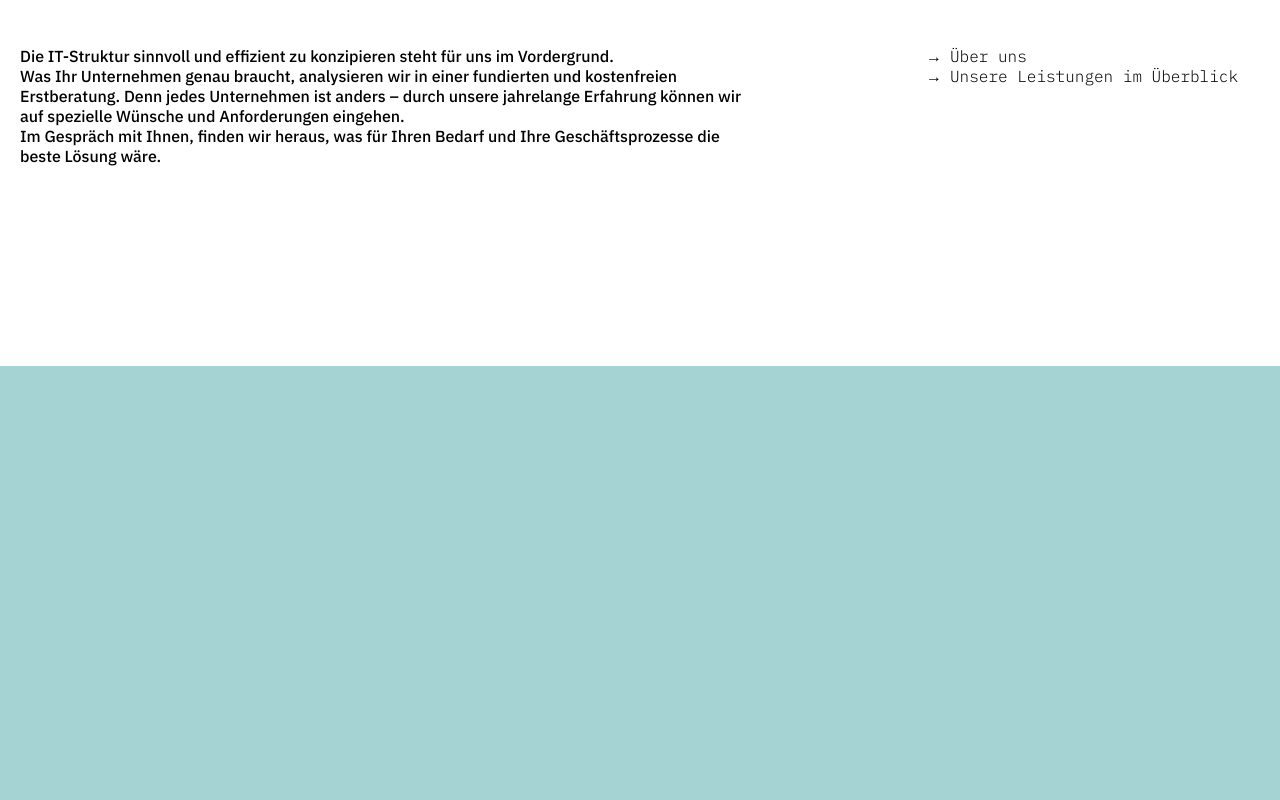
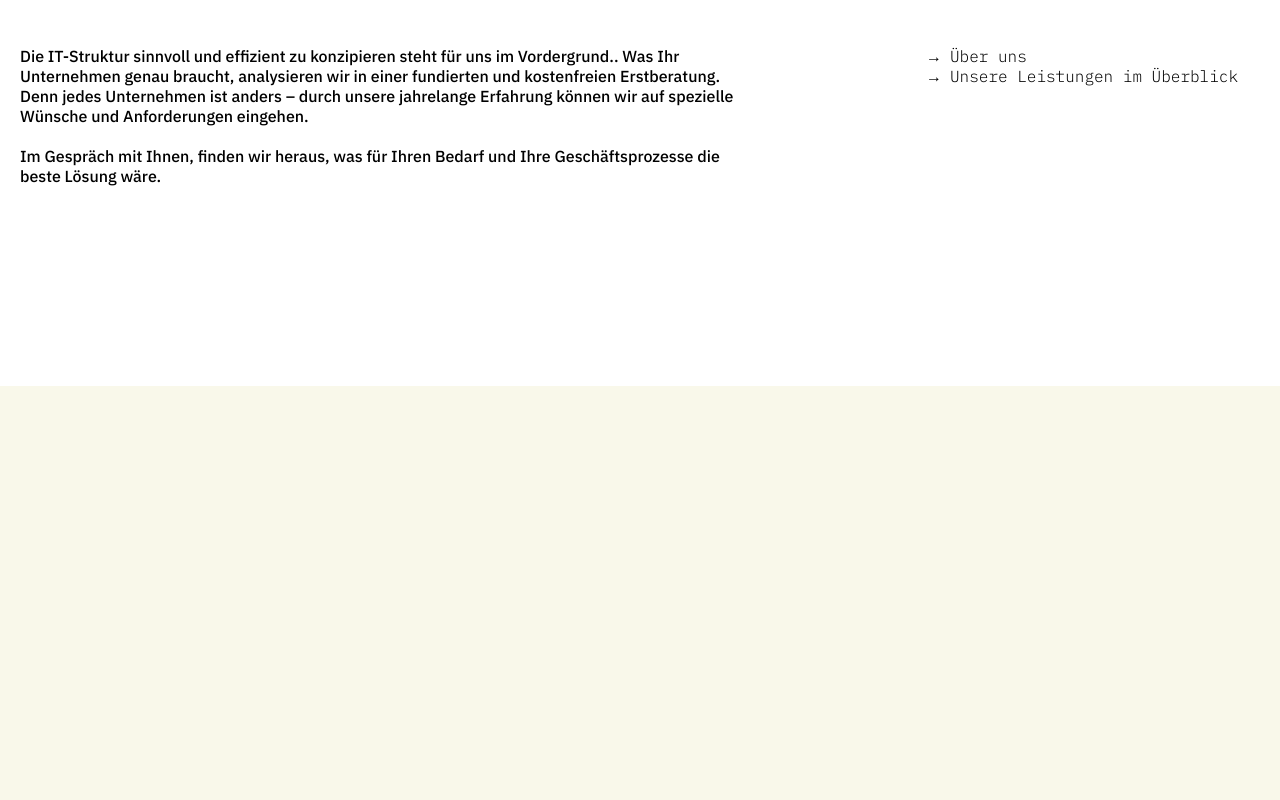
Before and after one commit to learodrigo/react-simple-website, a React (Create React App) app: page / in a window 1280 px wide. Shown: the part 1300-2100 px from the top of the page. Built offline with nearby package versions, Linux system fonts and the light colour scheme.

Commit message:
About us page plus styling

```diff
--- a/src/App.css
+++ b/src/App.css
@@ -27,8 +27,15 @@ a:hover {
     width: 1240px;
 }
 
-@media screen and (max-width: 950px) {
+@media screen and (max-width: 1239px) {
     .container {
         width: 90%;
     }
 }
+
+@media screen and (max-width: 480px) {
+    .container {
+        width: 95%;
+    }
+
+}
--- a/src/App.js
+++ b/src/App.js
@@ -1,8 +1,8 @@
 import NavBar from './components/NavBar/NavBar'
 import Home from './components/pages/Home'
+import UeberUns from './components/pages/UeberUns'
 
 import { BrowserRouter as Router, Switch, Route } from 'react-router-dom'
-import './App.css'
 
 function App() {
   return (
@@ -12,6 +12,7 @@ function App() {
             <NavBar />
             <Switch>
                 <Route path="/" exact component={Home} />
+                <Route path="/ueber-uns" exact component={UeberUns} />
             </Switch>
         </Router>
     </div>
--- a/src/components/ConsultingSection/ConsultingSection.js
+++ b/src/components/ConsultingSection/ConsultingSection.js
@@ -8,12 +8,9 @@ const ConsultingSection = () => {
             <div className='consulting-section'>
                 <div className="section__text">
                     <p class="font-sans">
-                        Die IT-Struktur sinnvoll und effizient zu konzipieren steht für uns im Vordergrund.
-                    </p>
-                    <p class="font-sans">
-                        Was Ihr Unternehmen genau braucht, analysieren wir in einer fundierten und kostenfreien Erstberatung. Denn jedes Unternehmen ist anders – durch unsere jahrelange Erfahrung können wir auf spezielle Wünsche und Anforderungen eingehen.
-                    </p>
-                    <p class="font-sans">
+                        Die IT-Struktur sinnvoll und effizient zu konzipieren steht für uns im Vordergrund.. Was Ihr Unternehmen genau braucht, analysieren wir in einer fundierten und kostenfreien Erstberatung. Denn jedes Unternehmen ist anders – durch unsere jahrelange Erfahrung können wir auf spezielle Wünsche und Anforderungen eingehen.
+                        <br />
+                        <br />
                         Im Gespräch mit Ihnen, finden wir heraus, was für Ihren Bedarf und Ihre Geschäftsprozesse die beste Lösung wäre.
                     </p>
                 </div>
--- a/src/components/Footer/Footer.css
+++ b/src/components/Footer/Footer.css
@@ -1,6 +1,5 @@
 .footer {
     background-color: #282828;
-    color: white;
     display: block;
     padding: 50px 0 112px;
 }
@@ -18,6 +17,7 @@
 }
 
 .footer p {
+    color: white;
     display: block;
 }
 
--- a/src/components/Footer/Footer.js
+++ b/src/components/Footer/Footer.js
@@ -42,15 +42,17 @@ const ServicesSection = () => {
                         T +49 89 5566778-0<br />
                         F +49 89 5566778-29<br />
                         <br />
-                        <a href='mailto:info@it-consulting.de'>info@it-consulting.de</a>
+                        <a className='footer__link' href='mailto:info@it-consulting.de'>info@it-consulting.de</a>
                     </p>
                 </div>
 
                 <div>
                     <p>
-                        Wir sind zertifizierte<br /><br />
-                        EXCELLENCE PARTNER<br /><br />
-                        SILVER PARTNER<br /><br />
+                        Wir sind zertifizierte<br />
+                        <br />
+                        EXCELLENCE PARTNER<br />
+                        SILVER PARTNER<br />
+                        <br />
                         {new Date().getFullYear()} © IT Consulting GmbH
                     </p>
                 </div>
--- a/src/components/ImageDivider/ImageDivider.css
+++ b/src/components/ImageDivider/ImageDivider.css
@@ -4,6 +4,12 @@
     height: 900px;
     position: relative;
     width: 100%;
+}
+.image-divider__container.yellow {
+    background-color: #f9f8ea !important;
+}
+.image-divider__container.red {
+    background-color: #ff5000 !important;
 }
 
 .image-divider__image-container {
--- a/src/components/ImageDivider/ImageDivider.js
+++ b/src/components/ImageDivider/ImageDivider.js
@@ -2,7 +2,7 @@ import './ImageDivider.css'
 
 const ImageDivider = ({ srcImage, altImge, extraClass = '' }) => {
     return (
-        <div className="image-divider__container">
+        <div className={`image-divider__container ${extraClass}`}>
             <div className={`image-divider__image-container ${extraClass}`}>
                 <img
                     className={`image-divider__img ${extraClass}`}
--- a/src/components/NavBar/NavBar.js
+++ b/src/components/NavBar/NavBar.js
@@ -34,19 +34,19 @@ const NavBar = () => {
                 <div className={click ? 'navbar-container' : 'hidden'}>
                     <ul className="navbar-inner-links">
                         <li className='navbar-item'>
-                            <Link to='#consulting' onClick={closeMobileMenu}>
+                            <a href='#consulting' onClick={closeMobileMenu}>
                                 Consulting
-                            </Link>
+                            </a>
                         </li>
                         <li className='navbar-item'>
-                            <Link to='#leistungen' onClick={closeMobileMenu}>
+                            <a href='#leistungen' onClick={closeMobileMenu}>
                                 Leistungen
-                            </Link>
+                            </a>
                         </li>
                         <li className='navbar-item'>
-                            <Link to='#unsere-partners' onClick={closeMobileMenu}>
+                            <a href='#unsere-partners' onClick={closeMobileMenu}>
                                 Unsere partners
-                            </Link>
+                            </a>
                         </li>
                         <li className='navbar-item'>
                             <Link to='/ueber-uns' onClick={closeMobileMenu}>
--- a/src/components/pages/Home.js
+++ b/src/components/pages/Home.js
@@ -20,12 +20,14 @@ const Home = () => {
             <ImageDivider
                 srcImage='/images/02_animation_servertower.svg'
                 altImge='Server tower animation'
+                extraClass='yellow'
             />
             <Divider text='Leistungen' id='leistungen' />
             <ServicesSection />
             <ImageDivider
                 srcImage='/images/03_animation_serverlights.svg'
                 altImge='Server lights animation'
+                extraClass='red'
             />
             <Divider text='Unsere Partner' />
             <PartnersSection />
--- /dev/null
+++ b/src/components/pages/UeberUns.js
@@ -0,0 +1,23 @@
+import '../../App.css'
+
+import Divider from '../Divider/Divider'
+import Footer from '../Footer/Footer'
+import ImageDivider from '../ImageDivider/ImageDivider'
+import ConsultingSection from "../ConsultingSection/ConsultingSection"
+
+const UeberUns = () => {
+    return (
+        <>
+            <ImageDivider
+                srcImage='/images/04_animation_chip.svg'
+                altImge='Chip animation'
+                extraClass='yellow'
+            />
+            <Divider text='Über Uns ↓' />
+            <ConsultingSection />
+            <Footer />
+        </>
+    )
+}
+
+export default UeberUns
```
